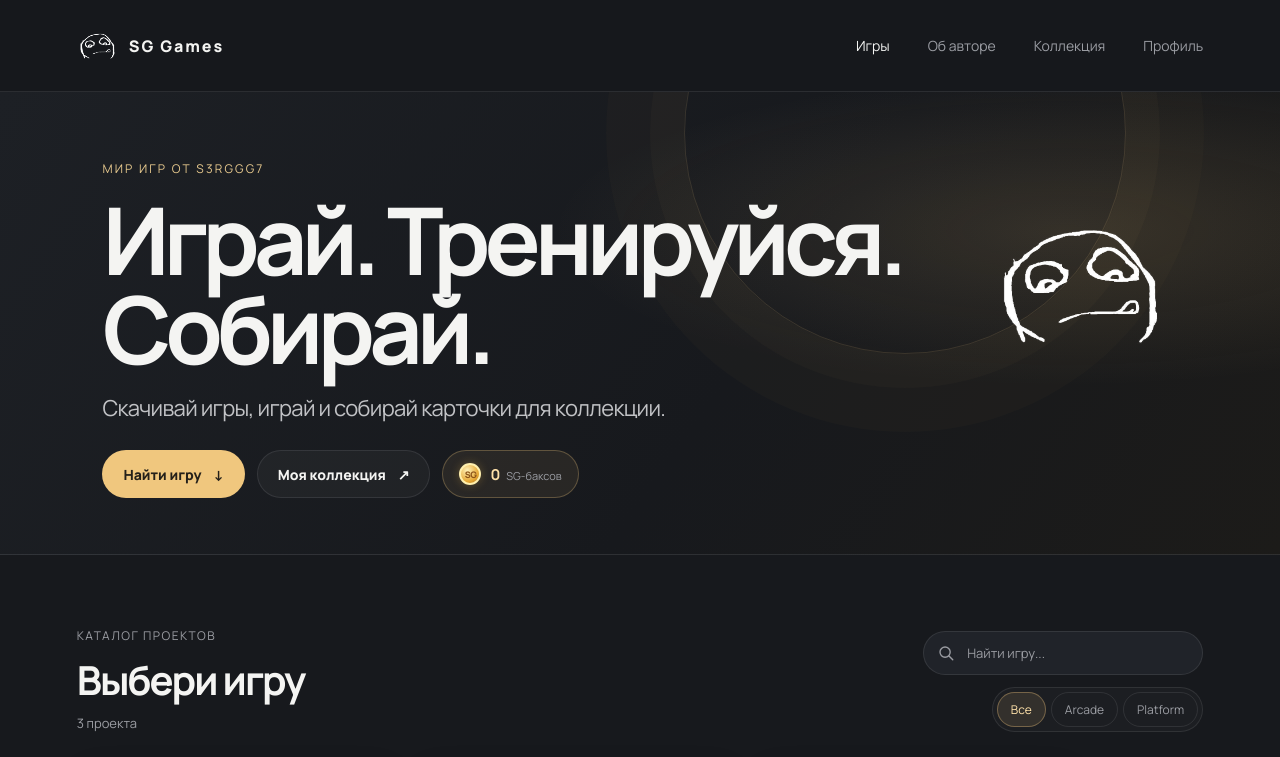
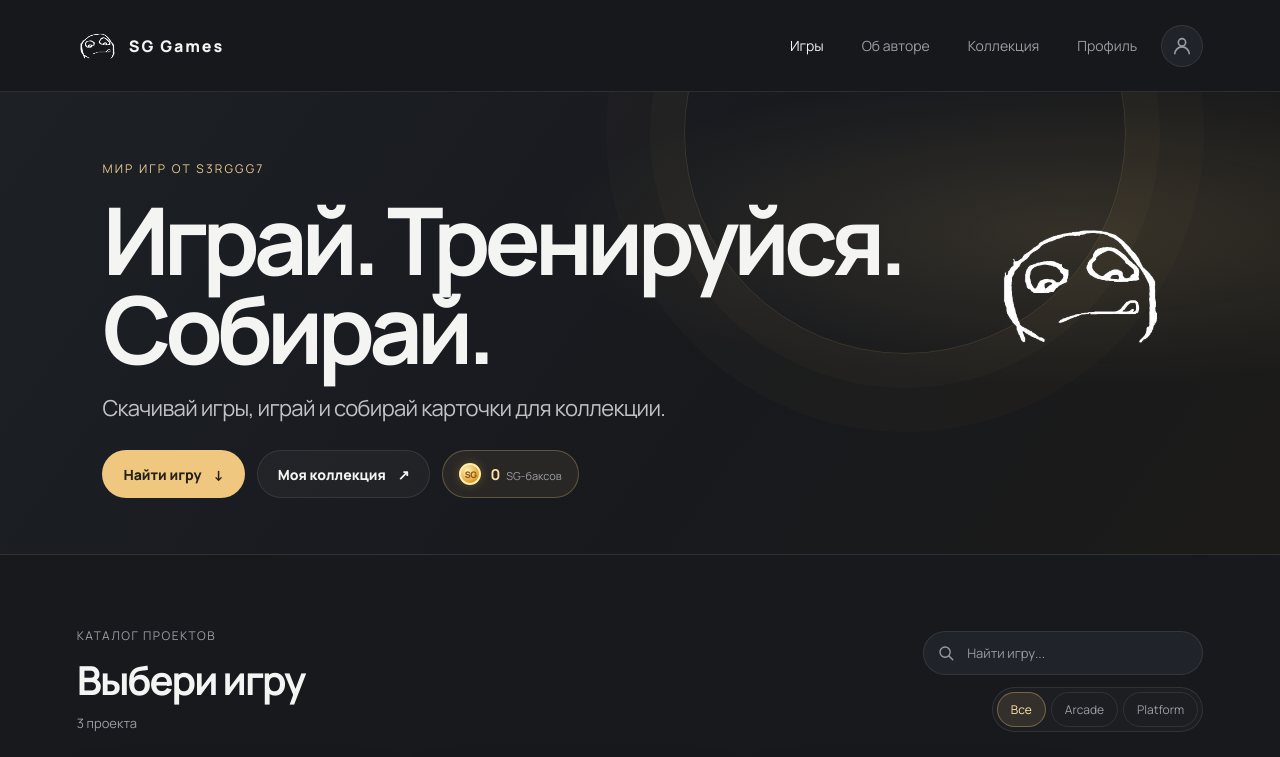
Before and after one commit to s3rggg7/SGgame, a plain HTML site: page index.html in a window 1280 px wide. Shown: the top 757 px of the page. Drawn offline with nearby package versions, Linux system fonts and the light colour scheme.

Commit message:
Show account avatar in site header
Co-authored-by: Copilot <223556219+Copilot@users.noreply.github.com>

```diff
--- /dev/null
+++ b/header-account.js
@@ -0,0 +1,71 @@
+const headerAccount = document.querySelector(".header-account");
+
+if (headerAccount && window.supabase && window.SG_SUPABASE_CONFIG) {
+  const supabaseClient = window.supabase.createClient(
+    window.SG_SUPABASE_CONFIG.url,
+    window.SG_SUPABASE_CONFIG.publishableKey
+  );
+  const placeholder = headerAccount.querySelector(".header-account-placeholder");
+  const letter = headerAccount.querySelector(".header-account-letter");
+  const image = headerAccount.querySelector(".header-account-image");
+  let latestRequest = 0;
+
+  function showAccountFallback(nickname = "") {
+    image.hidden = true;
+    image.removeAttribute("src");
+    letter.hidden = !nickname;
+    letter.textContent = nickname ? Array.from(nickname)[0].toLocaleUpperCase("ru") : "";
+    placeholder.hidden = Boolean(nickname);
+    headerAccount.setAttribute("aria-label", nickname ? `Профиль ${nickname}` : "Открыть профиль");
+  }
+
+  async function updateHeaderAccount(session) {
+    const requestId = ++latestRequest;
+    showAccountFallback();
+    if (!session) return;
+
+    try {
+      const { data: profile, error } = await supabaseClient
+        .from("sg_game_profiles")
+        .select("nickname,avatar_path")
+        .eq("id", session.user.id)
+        .single();
+      if (error) throw error;
+      if (requestId !== latestRequest) return;
+      if (typeof profile.nickname !== "string" || !profile.nickname) {
+        throw new Error("Профиль содержит некорректный ник.");
+      }
+
+      showAccountFallback(profile.nickname);
+      if (profile.avatar_path === `${session.user.id}/avatar`) {
+        const { data, error: avatarError } = await supabaseClient.storage
+          .from("sg-game-avatars")
+          .createSignedUrl(profile.avatar_path, 3600);
+        if (avatarError) throw avatarError;
+        if (requestId !== latestRequest) return;
+        image.src = data.signedUrl;
+        image.hidden = false;
+        letter.hidden = true;
+      }
+    } catch (error) {
+      if (requestId !== latestRequest) return;
+      console.error("Не удалось загрузить аватар аккаунта в шапке сайта.", error);
+    }
+  }
+
+  image.addEventListener("error", () => {
+    image.hidden = true;
+    image.removeAttribute("src");
+    letter.hidden = false;
+  });
+
+  supabaseClient.auth.onAuthStateChange((_event, session) => {
+    window.setTimeout(() => updateHeaderAccount(session), 0);
+  });
+  supabaseClient.auth.getSession().then(({ data, error }) => {
+    if (error) throw error;
+    return updateHeaderAccount(data.session);
+  }).catch(error => {
+    console.error("Не удалось проверить аккаунт для иконки в шапке.", error);
+  });
+}
--- a/index.html
+++ b/index.html
@@ -30,6 +30,14 @@
       <a href="collection.html">Коллекция</a>
       <a href="profile.html">Профиль</a>
     </nav>
+    <a class="header-account" href="profile.html" aria-label="Открыть профиль">
+      <svg class="header-account-placeholder" viewBox="0 0 24 24" aria-hidden="true">
+        <circle cx="12" cy="8" r="4"></circle>
+        <path d="M4 21a8 8 0 0 1 16 0"></path>
+      </svg>
+      <span class="header-account-letter" aria-hidden="true" hidden></span>
+      <img class="header-account-image" alt="" hidden>
+    </a>
   </header>
 
   <main>
@@ -119,6 +127,7 @@
   <script src="games.js"></script>
   <script src="https://cdn.jsdelivr.net/npm/@supabase/supabase-js@2"></script>
   <script src="supabase-config.js"></script>
+  <script src="header-account.js"></script>
   <script src="app.js?v=4"></script>
 </body>
 </html>
--- a/styles.css
+++ b/styles.css
@@ -53,6 +53,25 @@ button { font: inherit; }
   transition: color .25s;
 }
 .nav a:hover, .nav a.active { color: var(--text); }
+.header-account {
+  width: 42px;
+  height: 42px;
+  flex: 0 0 auto;
+  display: grid;
+  place-items: center;
+  margin-left: 24px;
+  overflow: hidden;
+  border: 1px solid var(--line);
+  border-radius: 50%;
+  background: var(--surface);
+  color: var(--muted);
+  transition: border-color .2s, color .2s;
+}
+.header-account:hover { border-color: #f0c77e; color: #f0c77e; }
+.header-account:focus-visible { outline: 2px solid var(--text); outline-offset: 3px; }
+.header-account-placeholder { width: 22px; height: 22px; fill: none; stroke: currentColor; stroke-width: 1.8; }
+.header-account-letter { font-size: 18px; font-weight: 800; }
+.header-account-image { width: 100%; height: 100%; object-fit: cover; }
 .menu-toggle { display: none; }
 
 .hero {
@@ -877,6 +896,7 @@ footer {
   .menu-toggle span { width: 21px; height: 1px; background: var(--text); transition: .25s; }
   .menu-toggle.open span:first-child { transform: translateY(4px) rotate(45deg); }
   .menu-toggle.open span:last-child { transform: translateY(-4px) rotate(-45deg); }
+  .header-account { width: 38px; height: 38px; margin-left: 12px; }
   .nav {
     display: none;
     position: absolute;
```
Also changed, not shown: collection.html (+9 -0 lines), game.html (+11 -0 lines), profile.html (+9 -0 lines).
